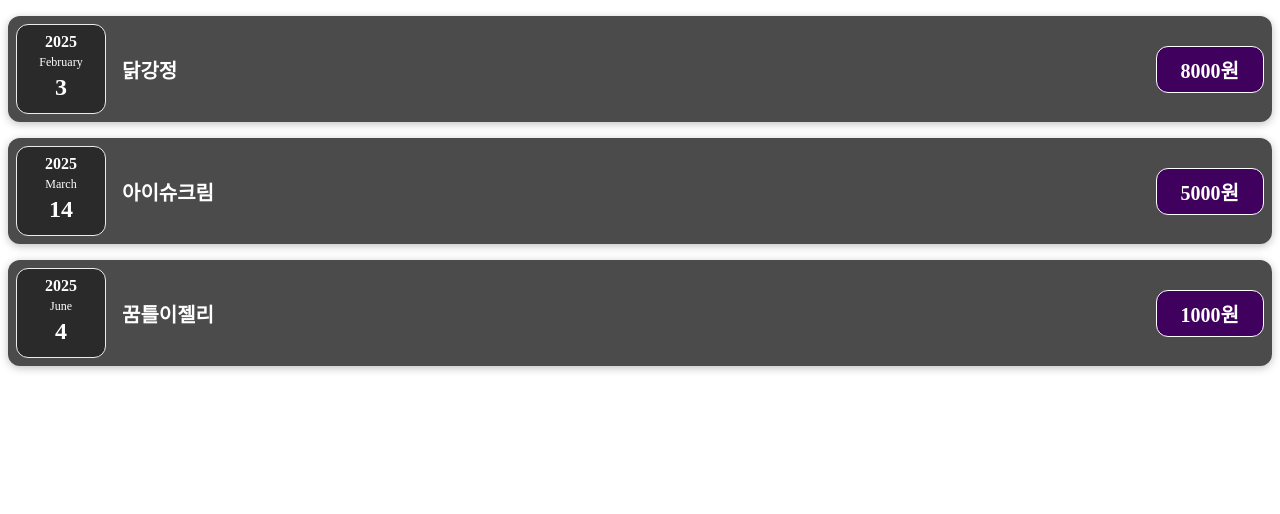
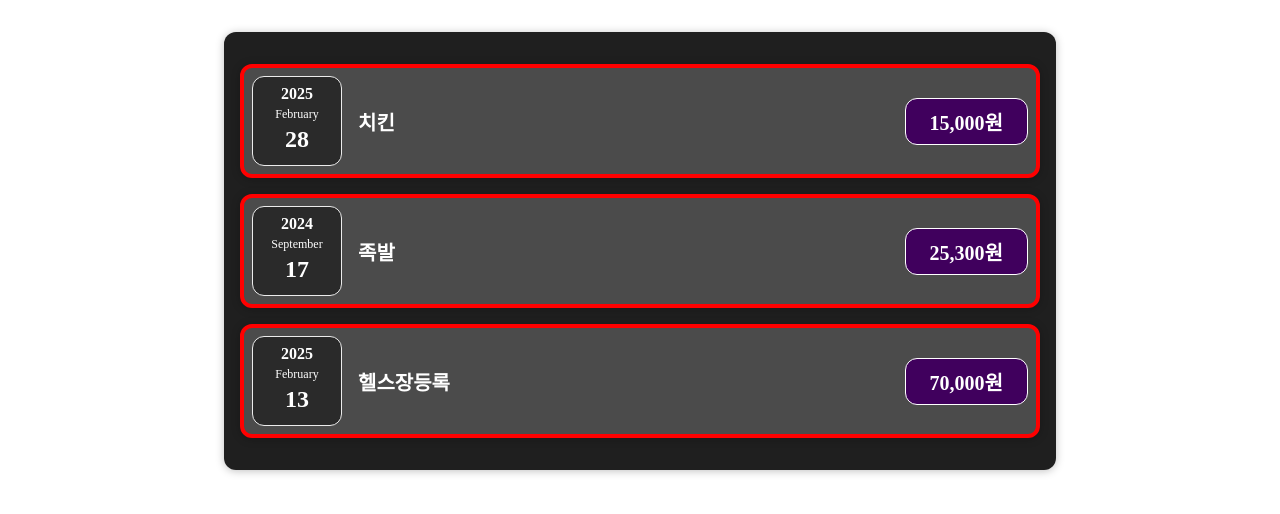
Before and after one commit to hee123hee/react-study202501, a React (Vite) app: page / in a window 1280 px wide. Shown: the top 514 px of the page. Built offline with nearby package versions, Linux system fonts and the light colour scheme.

Commit message:
1-4-5. props children

```diff
--- a/src/App.jsx
+++ b/src/App.jsx
@@ -1,4 +1,4 @@
-import ExpenseItem from "./components/expenses/ExpenseItem";
+import ExpenseList from "./components/expenses/ExpenseList.jsx";
 
 /*
       jsx: 리액트에서 사용하는 특수한 js문법, 태그를 그대로 쓰면 알아서 변환
@@ -14,15 +14,29 @@ import ExpenseItem from "./components/expenses/ExpenseItem";
 const App = () => {
     // const $h1 = React.createElement('h1', null, '안녕 리액트');
 
-    // 렌더링 수행
-    // return $h1;
+    // 서버에서 지출항목 JSON이 응답됨
+    const expenses = [
+        {
+            title: '치킨',
+            price: 15000,
+            date: new Date(2025, 2, -1, 30)
+        },
+        {
+            title: '족발',
+            price: 25300,
+            date: new Date(2024, 9, -14, 30)
+        },
+        {
+            title: '헬스장등록',
+            price: 70000,
+            date: new Date(2025, 2, -15, 15)
+        },
+    ]
+
+
     return (
         <>
-            <ExpenseItem title={'닭강정'}
-                         price={8000}
-                         date={new Date(2025, 1, 3)}/>
-            <ExpenseItem title={'아이슈크림'} price={5000} date={new Date(2025, 2, 14)}/>
-            <ExpenseItem title={'꿈틀이젤리'} price={1000} date={new Date(2025, 5, 4)}/>
+            <ExpenseList expenses={expenses}/>
         </>
     )
 }
--- a/src/components/expenses/ExpenseItem.jsx
+++ b/src/components/expenses/ExpenseItem.jsx
@@ -1,17 +1,22 @@
 import './ExpenseItem.css';
 import ExpenseDate from "./ExpenseDate.jsx";
+import Card from "../ui/Card.jsx";
 
-const ExpenseItem = ({title, price, date}) => {
+const ExpenseItem = ({expense}) => {
     // console.log('props', props);
+    const {title, price, date} = expense;
+
+    // 원화 표기법으로 변환
+    const formatPrice = new Intl.NumberFormat('ko-KR').format(price)
 
     return (
-        <div className='expense-item'>
+        <Card className='expense-item'>
             <ExpenseDate expenseDate={date} />
             <div className='expense-item__description'>
                 <h2>{title}</h2>
-                <div className='expense-item__price'>{price}원</div>
+                <div className='expense-item__price'>{formatPrice}원</div>
             </div>
-        </div>
+        </Card>
     );
 };
 
--- /dev/null
+++ b/src/components/expenses/ExpenseList.css
@@ -0,0 +1,9 @@
+.expenses{
+    padding: 1rem;
+    background-color: rgba(31,31,31);
+    margin: 2rem auto;
+    width: 50rem;
+    max-width: 95%;
+    border-radius: 12px;
+    box-shadow: 0 1px 8px rgba(0,0,0,0.25);
+}
--- /dev/null
+++ b/src/components/expenses/ExpenseList.jsx
@@ -0,0 +1,15 @@
+import React from 'react';
+import ExpenseItem from "./ExpenseItem.jsx";
+import './ExpenseList.css'
+
+const ExpenseList = ({expenses}) => {
+    return (
+        <div className="expenses">
+            <ExpenseItem expense={expenses[0]}/>
+            <ExpenseItem expense={expenses[1]}/>
+            <ExpenseItem expense={expenses[2]}/>
+        </div>
+    );
+};
+
+export default ExpenseList;
--- /dev/null
+++ b/src/components/ui/Card.css
@@ -0,0 +1,5 @@
+.card{
+    border-radius: 12px;
+    box-shadow: 0 1px 8px rgba(0,0,0,0.25);
+    border: 4px solid red;
+}
--- /dev/null
+++ b/src/components/ui/Card.jsx
@@ -0,0 +1,16 @@
+import React from 'react';
+import './Card.css'
+
+const Card = ({children, className}) => {
+
+
+    const cn = `card ${className}`
+    return (
+        <div className={cn}>
+            {/* 유동적인 구조인 경우 */}
+            {children}
+        </div>
+    );
+};
+
+export default Card;
```
